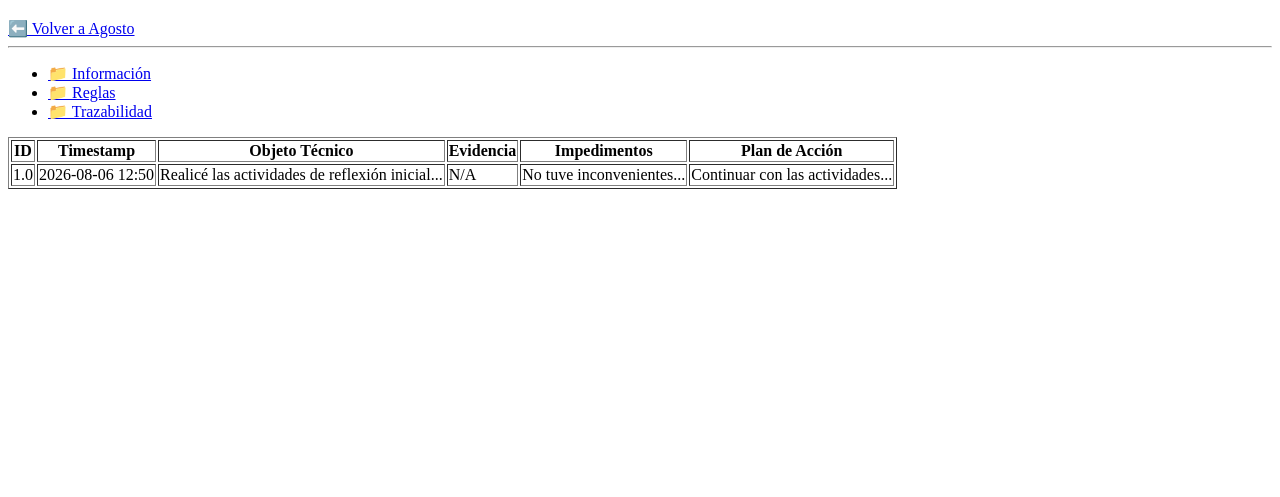
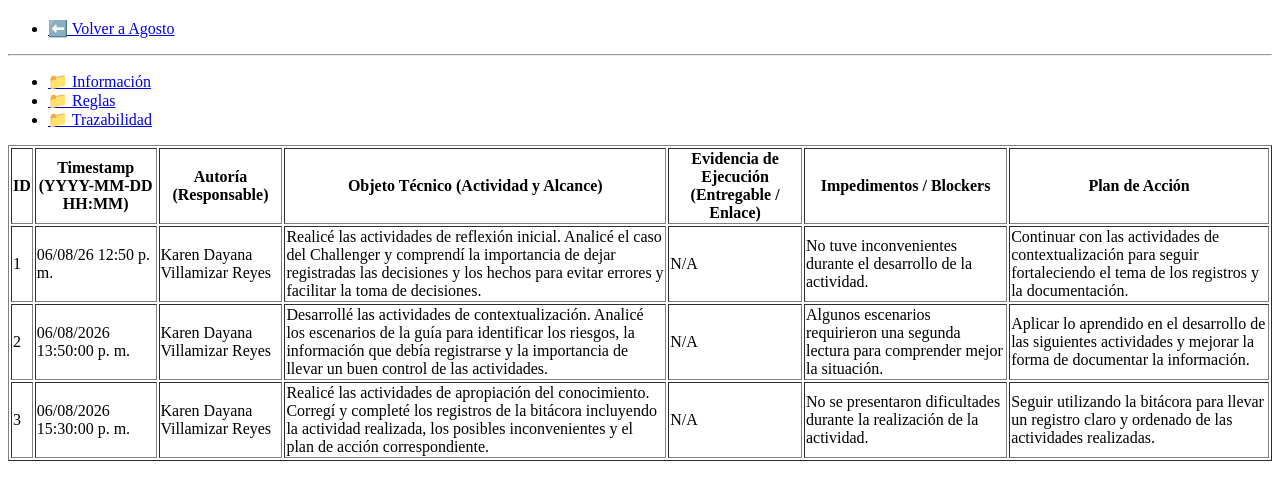
Before and after one commit to KarenDayana07/Bitacora-HTML, a plain HTML site: page s1-trazabilidad.html in a window 1280 px wide. Shown: the part 61-558 px from the top of the page. Drawn offline with Linux system fonts and the light colour scheme.

```diff
--- a/s1-trazabilidad.html
+++ b/s1-trazabilidad.html
@@ -1,13 +1,19 @@
 <!DOCTYPE html>
 <html lang="es">
-<head><meta charset="UTF-8"><title>Semana 1 - Trazabilidad</title></head>
+<head>
+    <meta charset="UTF-8">
+    <title>Semana 1 - Trazabilidad</title>
+</head>
 <body>
     <header>
         <h1>Semana 1 - Trazabilidad</h1>
-        <nav><a href="agosto.html">⬅️ Volver a Agosto</a></nav>
+        <nav>
+            <ul>
+                <li><a href="agosto.html">⬅️ Volver a Agosto</a></li>
+            </ul>
+        </nav>
     </header>
     <hr>
-    <main>
     <nav>
         <ul>
             <li><a href="s1-informacion.html">📁 Información</a></li>
@@ -15,22 +21,51 @@
             <li><a href="s1-trazabilidad.html">📁 Trazabilidad</a></li>
         </ul>
     </nav>
-    </main>
     <main>
         <table border="1">
             <thead>
                 <tr>
-                    <th>ID</th><th>Timestamp</th><th>Objeto Técnico</th><th>Evidencia</th><th>Impedimentos</th><th>Plan de Acción</th>
+                    <th>ID</th>
+                    <th>Timestamp (YYYY-MM-DD HH:MM)</th>
+                    <th>Autoría (Responsable)</th>
+                    <th>Objeto Técnico (Actividad y Alcance)</th>
+                    <th>Evidencia de Ejecución (Entregable / Enlace)</th>
+                    <th>Impedimentos / Blockers</th>
+                    <th>Plan de Acción</th>
                 </tr>
             </thead>
             <tbody>
+
                 <tr>
-                    <td>1.0</td>
-                    <td>2026-08-06 12:50</td>
-                    <td>Realicé las actividades de reflexión inicial...</td>
+                    <td>1</td>
+                    <td>06/08/26 12:50 p. m.</td>
+                    <td>Karen Dayana Villamizar Reyes</td>
+                    <td>Realicé las actividades de reflexión inicial. Analicé el caso del Challenger y comprendí la importancia de dejar registradas las decisiones y los hechos para evitar errores y facilitar la toma de decisiones.</td>
                     <td>N/A</td>
-                    <td>No tuve inconvenientes...</td>
-                    <td>Continuar con las actividades...</td>
+                    <td>No tuve inconvenientes durante el desarrollo de la actividad.</td>
+                    <td>Continuar con las actividades de contextualización para seguir fortaleciendo el tema de los registros y la documentación.</td>
+                </tr>
+
+
+                <tr>
+                    <td>2</td>
+                    <td>06/08/2026 13:50:00 p. m.</td>
+                    <td>Karen Dayana Villamizar Reyes</td>
+                    <td>Desarrollé las actividades de contextualización. Analicé los escenarios de la guía para identificar los riesgos, la información que debía registrarse y la importancia de llevar un buen control de las actividades.</td>
+                    <td>N/A</td>
+                    <td>Algunos escenarios requirieron una segunda lectura para comprender mejor la situación.</td>
+                    <td>Aplicar lo aprendido en el desarrollo de las siguientes actividades y mejorar la forma de documentar la información.</td>
+                </tr>
+
+
+                <tr>
+                    <td>3</td>
+                    <td>06/08/2026 15:30:00 p. m.</td>
+                    <td>Karen Dayana Villamizar Reyes</td>
+                    <td>Realicé las actividades de apropiación del conocimiento. Corregí y completé los registros de la bitácora incluyendo la actividad realizada, los posibles inconvenientes y el plan de acción correspondiente.</td>
+                    <td>N/A</td>
+                    <td>No se presentaron dificultades durante la realización de la actividad.</td>
+                    <td>Seguir utilizando la bitácora para llevar un registro claro y ordenado de las actividades realizadas.</td>
                 </tr>
             </tbody>
         </table>
```
Also changed, not shown: s1-informacion.html (added, +27 -0 lines), s1-reglas.html (added, +26 -0 lines), s3-informacion.html (+5 -3 lines), s3-reglas.html (+7 -0 lines), s3-trazabilidad.html (+7 -0 lines), s4-informacion.html (+1 -1 lines), s4-trazabilidad.html (+6 -6 lines).
